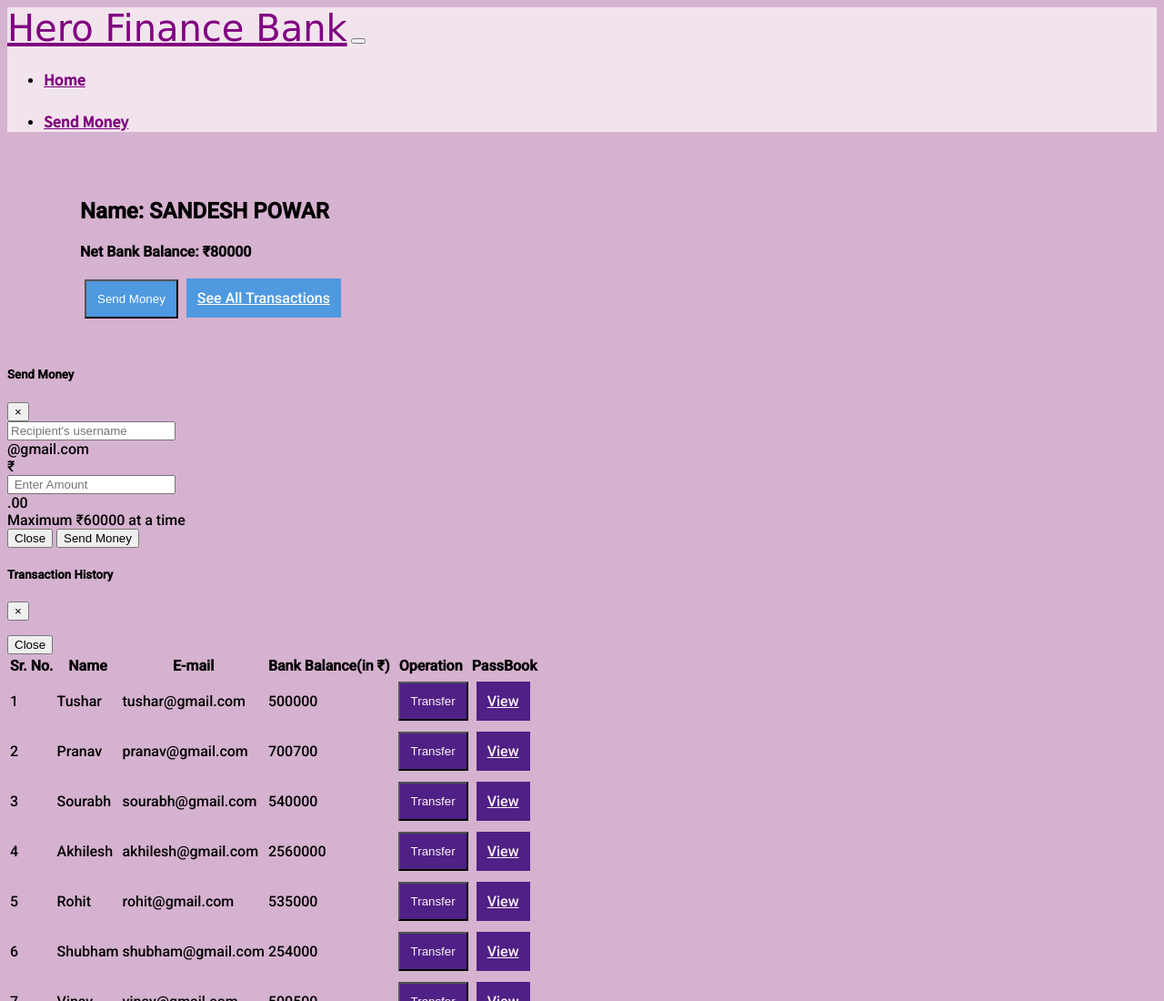
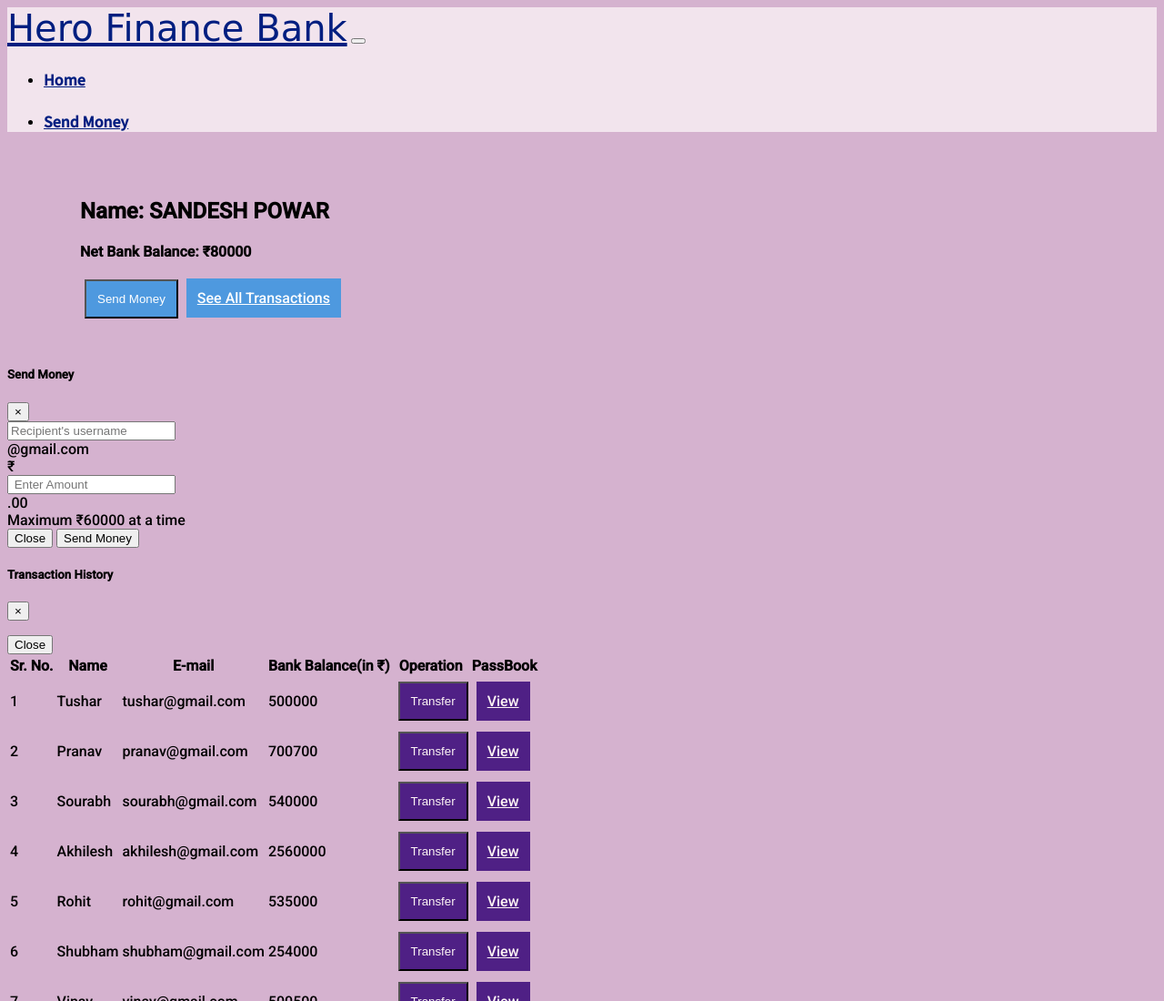
Before and after one commit to Sam0204/herofinancebank.github.io, a plain HTML site: page customer.html in a window 1280 px wide. Shown: the top 1100 px of the page at 91% size. Drawn offline with nearby package versions, Linux system fonts and the light colour scheme; a web font is replaced by a local one.

Commit message:
Update customer.css

```diff
--- a/customer.css
+++ b/customer.css
@@ -11,11 +11,11 @@ body{
 .navbar-brand{
   font-family: 'Sansita Swashed',cursive;
   font-size: 2.5rem;
-  color:purple!important;
+  color:rgb(0, 30, 128)!important;
 }
 
 .nav-link{
-  color:purple!important;
+  color:rgb(0, 30, 128)!important;
   font-family: 'Noto Sans JP', sans-serif;
 }
 
```
